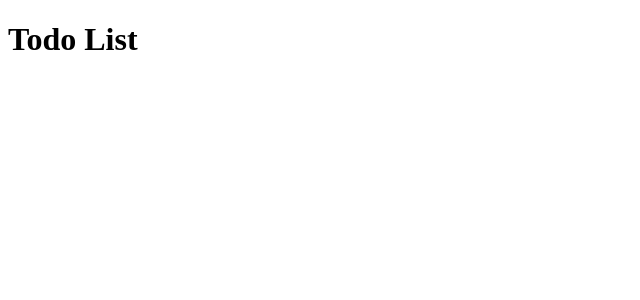
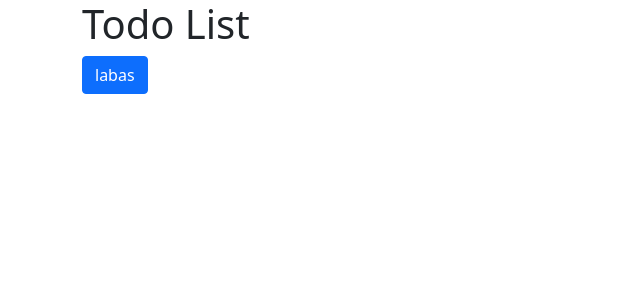
Before and after one commit to eimkasp/angular-json-server-todo-list, an Angular app: page / in a window 1280 px wide. Shown: the top 300 px of the page, without its empty margins (0-640 px from the left). Built offline with nearby package versions, Linux system fonts and the light colour scheme.

Commit message:
Bootstrap v5 pridejimas

```diff
--- a/package.json
+++ b/package.json
@@ -18,6 +18,7 @@
     "@angular/platform-browser": "~12.2.0",
     "@angular/platform-browser-dynamic": "~12.2.0",
     "@angular/router": "~12.2.0",
+    "bootstrap": "^5.1.3",
     "rxjs": "~6.6.0",
     "tslib": "^2.3.0",
     "zone.js": "~0.11.4"
--- a/src/app/app.component.html
+++ b/src/app/app.component.html
@@ -1,2 +1,8 @@
-<h1>Todo List</h1>
+
+<div class="container">
+  <h1>Todo List</h1>
+
+
+  <a href="#" class="btn btn-primary">labas</a>
+</div>
 <router-outlet></router-outlet>
--- a/src/styles.scss
+++ b/src/styles.scss
@@ -1 +1,2 @@
 /* You can add global styles to this file, and also import other style files */
+@import '~bootstrap/dist/css/bootstrap.min.css';
```
